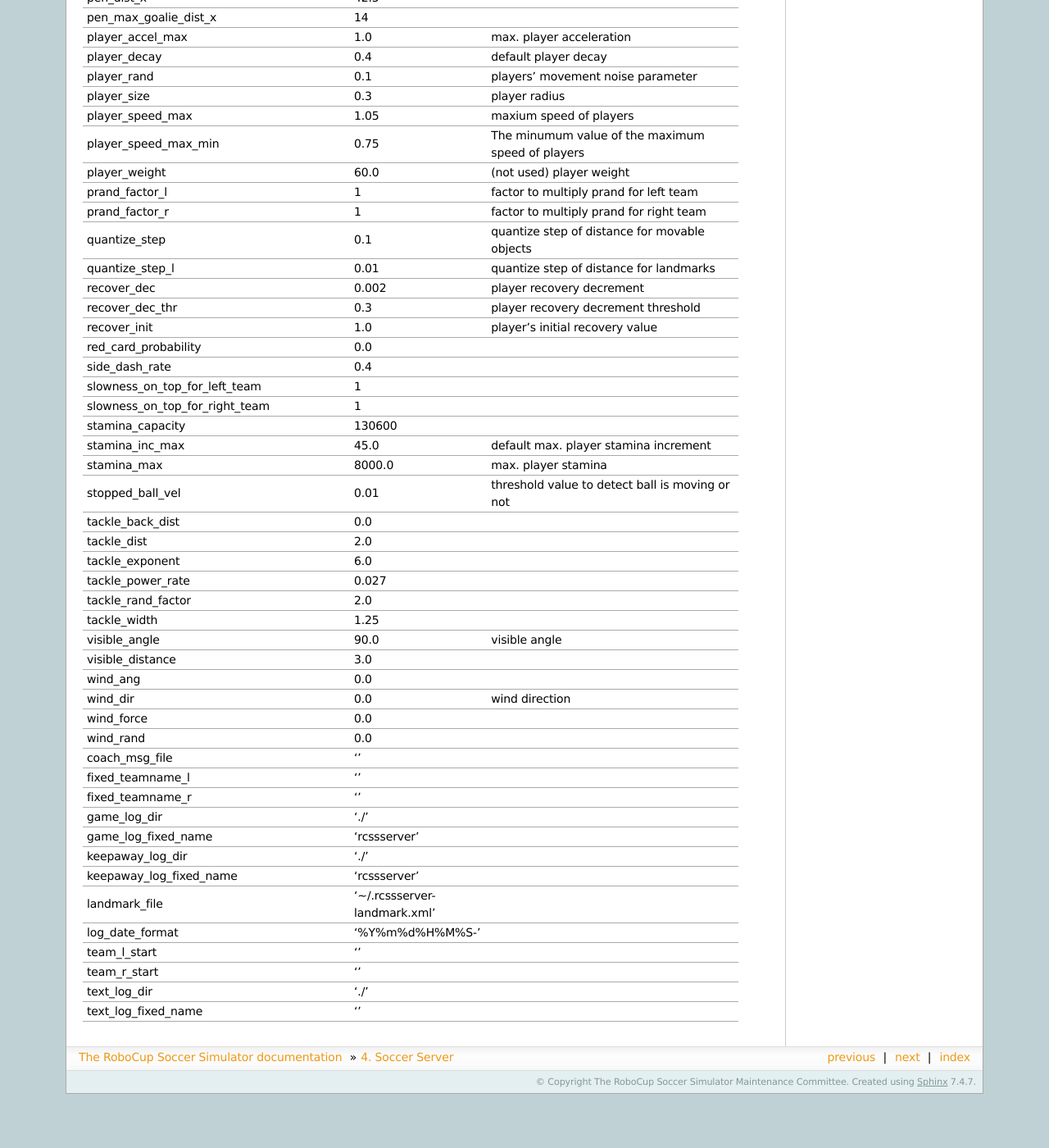
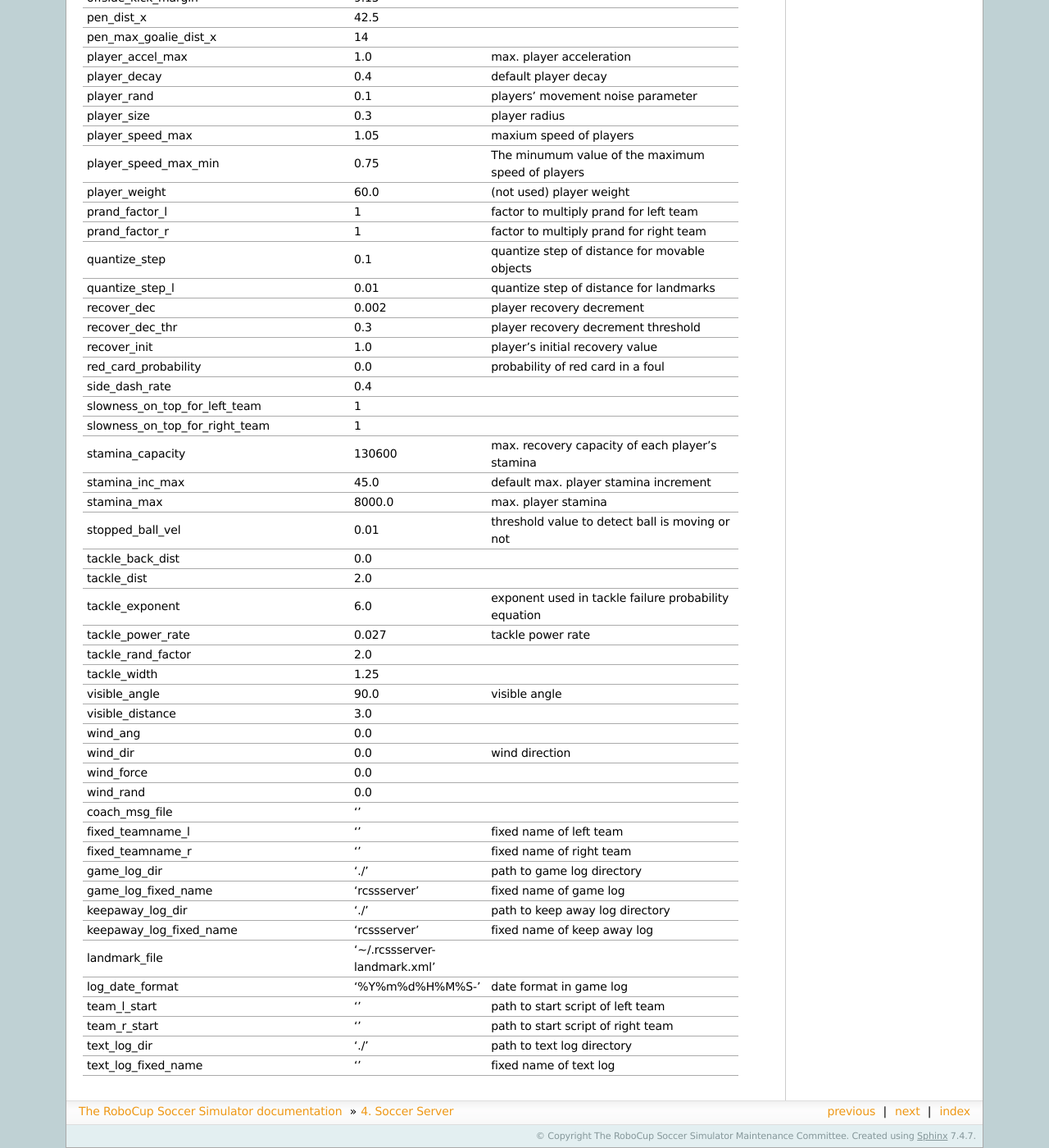
Before and after one commit to rcsoccersim/manual, a Sphinx documentation site: the page built from source/soccerserver.rst, in a window 1280 px wide and 1400 px high, scrolled down 29571 px. Shown: the whole window at 82% size. Built offline with Sphinx 7.4.7, drawn with Linux system fonts in a browser that asks for light colours; before the commit the page ends 30905 px from its top, so only the background shows below that; some of the changed text lies outside the part shown.

Commit message:
Add description in some soccer server parameters

```diff
--- a/source/soccerserver.rst
+++ b/source/soccerserver.rst
@@ -1990,7 +1993,7 @@ The Soccerserver Parameters
      - players cannot execute the next pointto until this cycle has passed
    * - point_to_duration
      - 20
-     - pointo continues automatically for up to this cycle
+     - point to continues automatically for up to this cycle
    * - port
      - 6000
      - player port number
@@ -2044,10 +2047,10 @@ The Soccerserver Parameters
      - compression level of text log file
    * - auto_mode
      - false
-     -
+     - enable auto start of the match
    * - back_passes
      - true
-     -
+     - enable back pass rule
    * - coach
      - false
      -
@@ -2068,10 +2071,10 @@ The Soccerserver Parameters
      -
    * - game_log_dated
      - true
-     -
+     - flag to write date in game log name
    * - game_log_fixed
      - false
-     -
+     - enable fixed name in game log
    * - game_logging
      - true
      - flag for game logging
@@ -2083,13 +2086,13 @@ The Soccerserver Parameters
      - flag for keepaway mode
    * - keepaway_log_dated
      - true
-     -
+     - flag to write date in keep away log name
    * - keepaway_log_fixed
      - false
-     -
+     - enable fixed name in keep away log
    * - keepaway_logging
      - true
-     -
+     - enable logging in keep away mode
    * - log_times
      - false
      -
@@ -2104,7 +2107,7 @@ The Soccerserver Parameters
      - Turn on to have the server automatically position players for peanlty shootouts
    * - pen_random_winner
      - false
-     -
+     - enable random winner in penalties
    * - penalty_shootouts
      - true
      - Set to true to enable penalty shootouts after normal time and extra time if the game is drawn.
@@ -2128,10 +2131,10 @@ The Soccerserver Parameters
      - flag whether to use team specic actuator noise
    * - text_log_dated
      - true
-     -
+     - flag to write date in text log name
    * - text_log_fixed
      - false
-     -
+     - enable fixed name in text log
    * - text_logging
      - true
      - flag for recording client command log
@@ -2357,7 +2360,7 @@ The Soccerserver Parameters
      - player's initial recovery value
    * - red_card_probability
      - 0.0
-     -
+     - probability of red card in a foul
    * - side_dash_rate
      - 0.4
      -
@@ -2369,7 +2372,7 @@ The Soccerserver Parameters
      -
    * - stamina_capacity
      - 130600
-     -
+     - max. recovery capacity of each player's stamina
    * - stamina_inc_max
      - 45.0
      - default max. player stamina increment
@@ -2387,10 +2390,10 @@ The Soccerserver Parameters
      -
    * - tackle_exponent
      - 6.0
-     -
+     - exponent used in tackle failure probability equation
    * - tackle_power_rate
      - 0.027
-     -
+     - tackle power rate
    * - tackle_rand_factor
      - 2.0
      -
@@ -2420,37 +2423,37 @@ The Soccerserver Parameters
      -
    * - fixed_teamname_l
      - ''
-     -
+     - fixed name of left team
    * - fixed_teamname_r
      - ''
-     -
+     - fixed name of right team
    * - game_log_dir
      - './'
-     -
+     - path to game log directory
    * - game_log_fixed_name
      - 'rcssserver'
-     -
+     - fixed name of game log
    * - keepaway_log_dir
      - './'
-     -
+     - path to keep away log directory
    * - keepaway_log_fixed_name
      - 'rcssserver'
-     -
+     - fixed name of keep away log
    * - landmark_file
      - '~/.rcssserver-landmark.xml'
      -
    * - log_date_format
      - '%Y%m%d%H%M%S-'
-     -
+     - date format in game log
    * - team_l_start
      - ''
-     -
+     - path to start script of left team
    * - team_r_start
      - ''
-     -
+     - path to start script of right team
    * - text_log_dir
      - './'
-     -
+     - path to text log directory
    * - text_log_fixed_name
      - ''
-     -
+     - fixed name of text log
```
Also changed, not shown: other parts of source/soccerserver.rst (+3 -0 lines).
